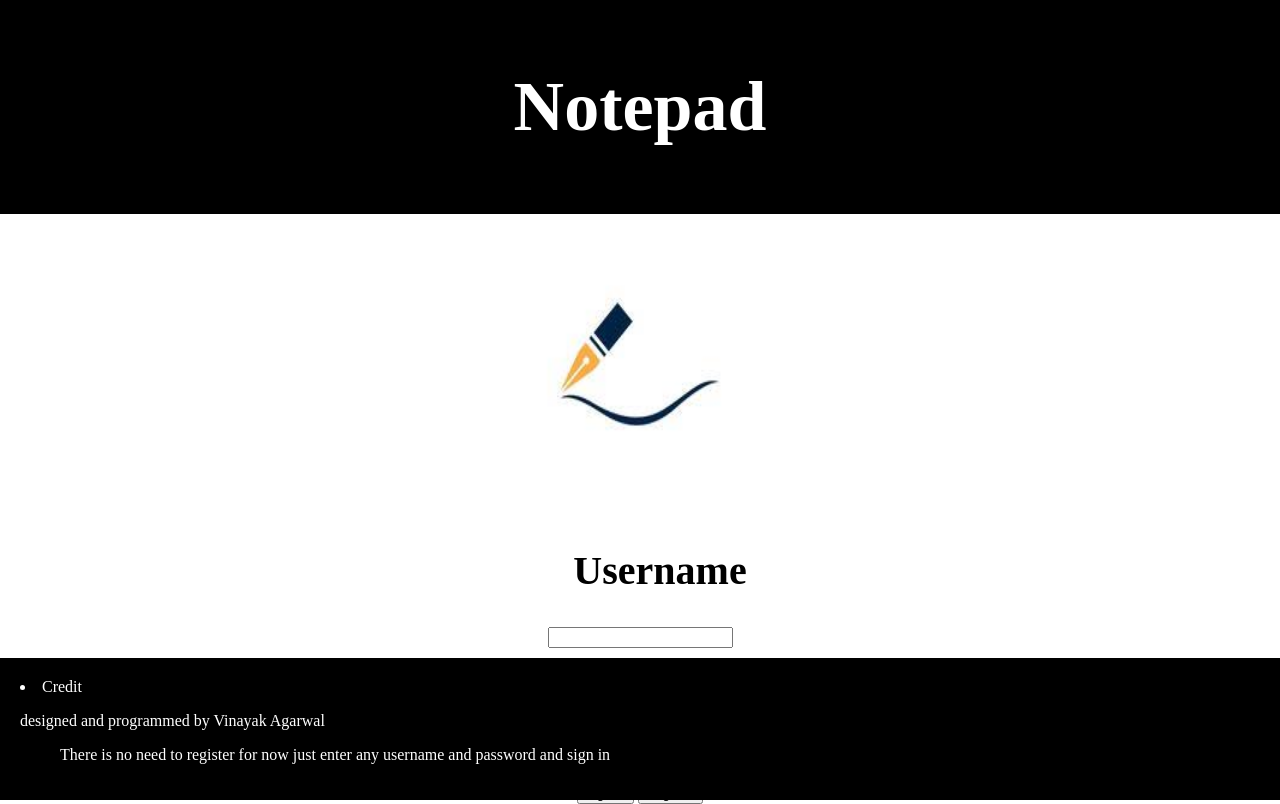
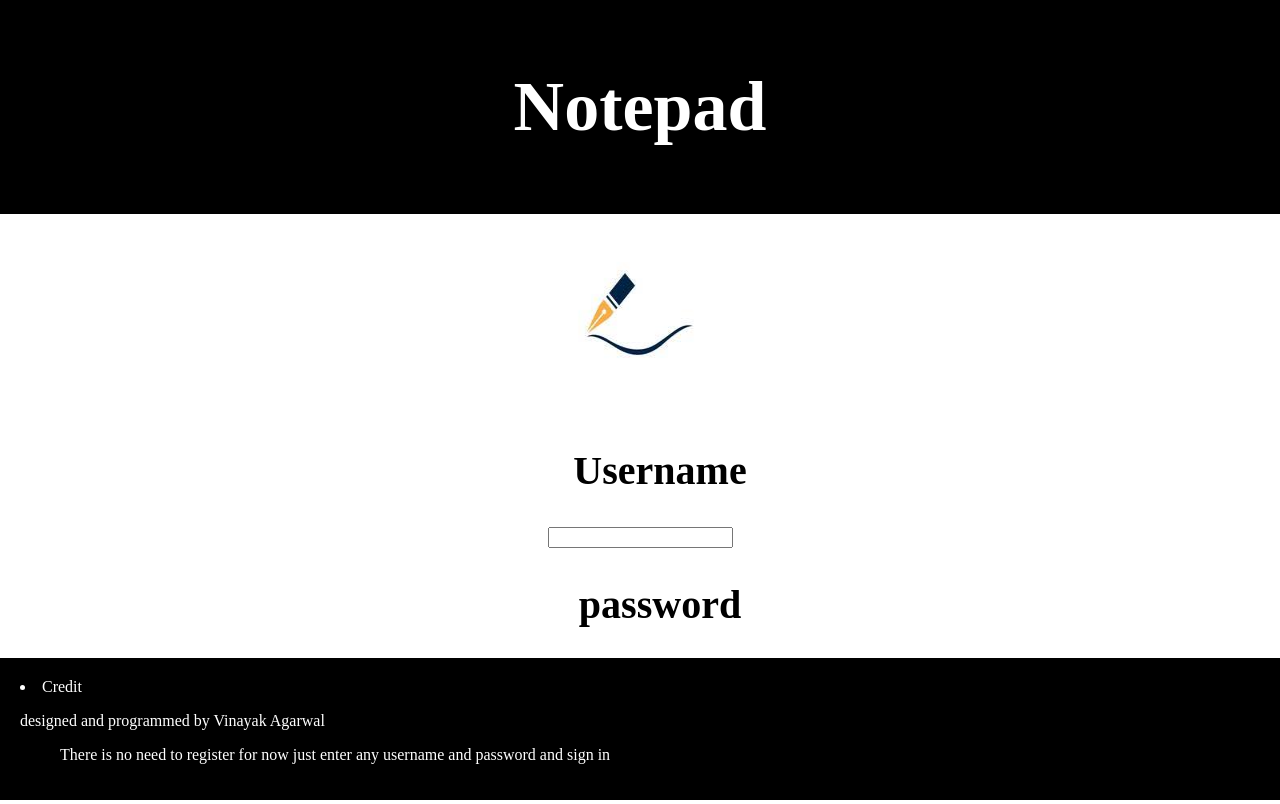
Before and after one commit to Vinayak2183/Notepad-using-html-css, a plain HTML site: page main.html in a window 1280 px wide. Drawn offline with Linux system fonts and the light colour scheme.

Commit message:
Update style_main.css

```diff
--- a/style_main.css
+++ b/style_main.css
@@ -21,10 +21,10 @@ body
     flex-direction: column;
 }
 img {
-    width: 300px;
-    height: 300px;
-    display: block; /* to center the image */
-    margin: 0 auto; /* to center the image */
+    width: 200px;
+    height: 200px;
+    display: block;
+    margin: 0 auto;
     color: rgb(211, 211, 30) ;
   }
 
```
